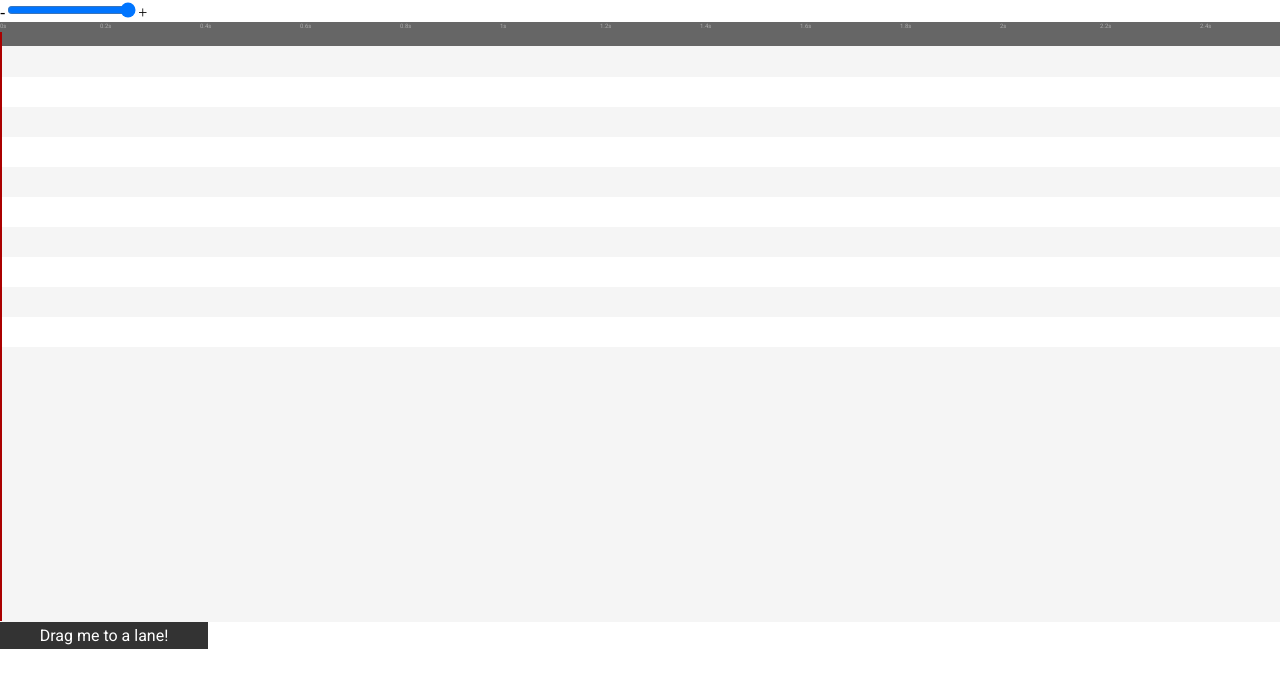
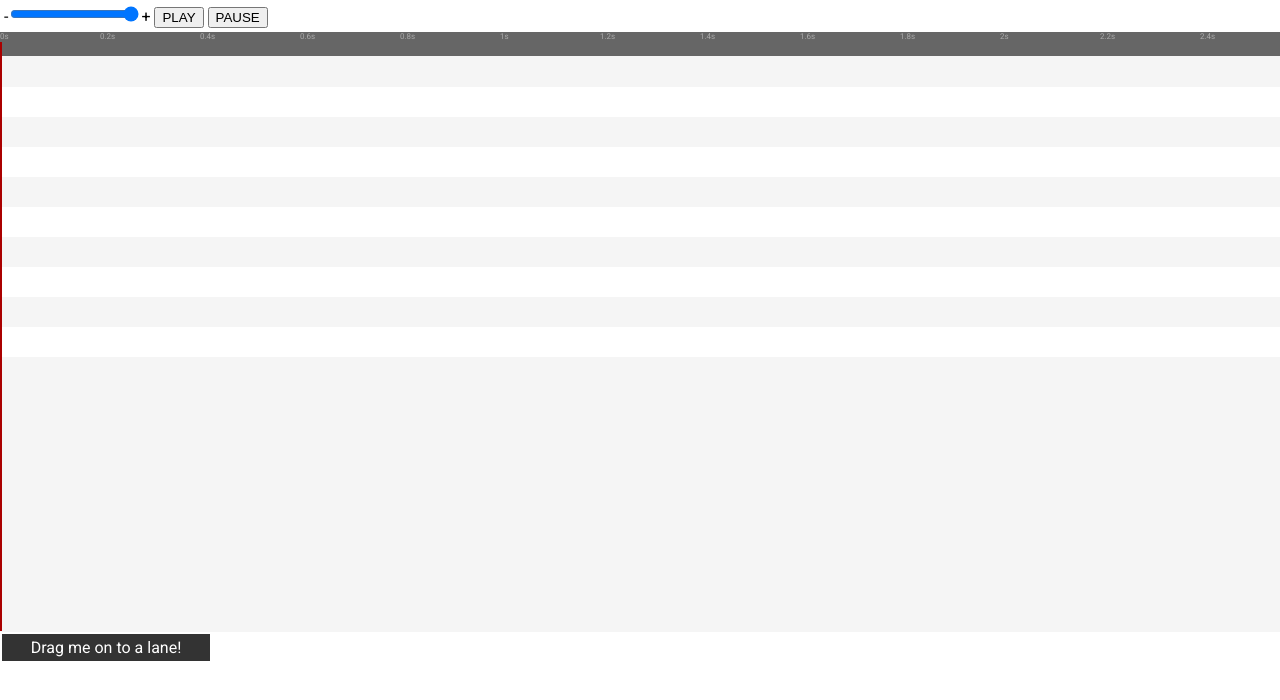
Before and after one commit to cvasseng/timeflies.js, a website: page examples/helloworld.html in a window 1280 px wide. Drawn offline with nearby package versions, Linux system fonts and the light colour scheme; files that its build step writes are made by us from their sources.

Commit message:
Made examples prettier

```diff
--- a/examples/helloworld.html
+++ b/examples/helloworld.html
@@ -18,19 +18,34 @@
         padding:0;
         margin:0;
         background:#FFF;
+        font-family: 'Roboto';
+        font-size:100%;
       }
+
+      .draggable {
+        background:#333;
+        color: #FFF;
+        padding:4px;
+        width: 200px;
+        text-align: center;
+        margin:2px;
+      }
+
      </style>
 
     </head>
     <body>
-      <!-- Zoom slider (may not render correctly in certain browsers) -->
-      -<input type="range" max="100" min="1" value="100" onchange="doZoom(this);"/>+
-    </body>
+      <div style="padding:4px;">
+        <!-- Zoom slider (may not render correctly in certain browsers) -->
+        -<input type="range" max="400" min="1" value="400" onchange="doZoom(this);"/>+
+        <button onclick="sequencer.play()">PLAY</button>
+        <button onclick="sequencer.pause()">PAUSE</button>
+      </div>
     <script>
 
       //Zoom the sequencer
       function doZoom(sender) {
-        sequencer.zoom(parseFloat(100 - parseInt(sender.value, 10)) / 10);
+        sequencer.zoom(parseFloat(400 - parseInt(sender.value, 10)) / 10);
       }
 
       //Create a sequencer instance, and add it to document.body
@@ -53,22 +68,11 @@
       setInterval(sequencer.process, 100);
 
       //Create a draggable div that creates a My Block Type block on the lane it's dropped on
-      var test = tf.cr('div', '', 'Drag me to a lane!');
-
-      tf.style(test, {
-        fontFamily: 'Roboto',
-        background:"#333",
-        color: '#FFF',
-        padding:'4px',
-        width: '200px',
-        textAlign: 'center'
-      });
-
-      tf.Draggable(test, 'block', {
-        type: 'My Block Type'
-      });
-
-      tf.ap(document.body, test);
+      tf.ap(document.body,
+        tf.Draggable(tf.cr('div', 'draggable', 'Drag me on to a lane!'), 'block', {
+         type: 'My Block Type'
+        }).target
+      );
 
       //Set the time to 0
       sequencer.setTime(0);
--- a/less/base.less
+++ b/less/base.less
@@ -52,7 +52,7 @@
   width:50000px;
 
   background:@timepanel;
-  font-size:0.2em;
+  font-size:8px;
   color:@timemarks;
   border-bottom:1px solid @background-alt;
   overflow:hidden;
```
Also changed, not shown: examples/keyframeblock.html (+15 -27 lines), examples/sound.html (+2 -2 lines).
